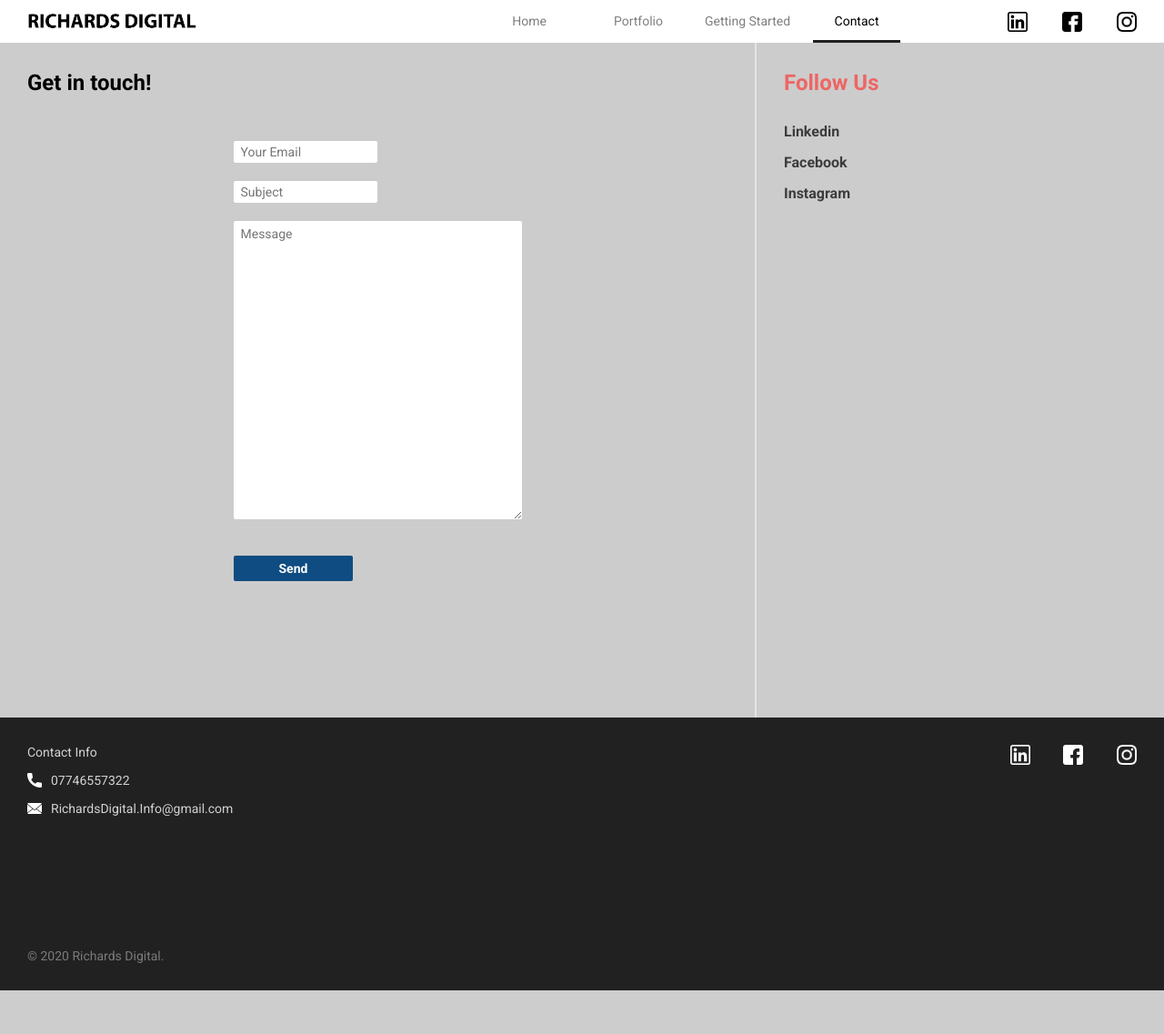
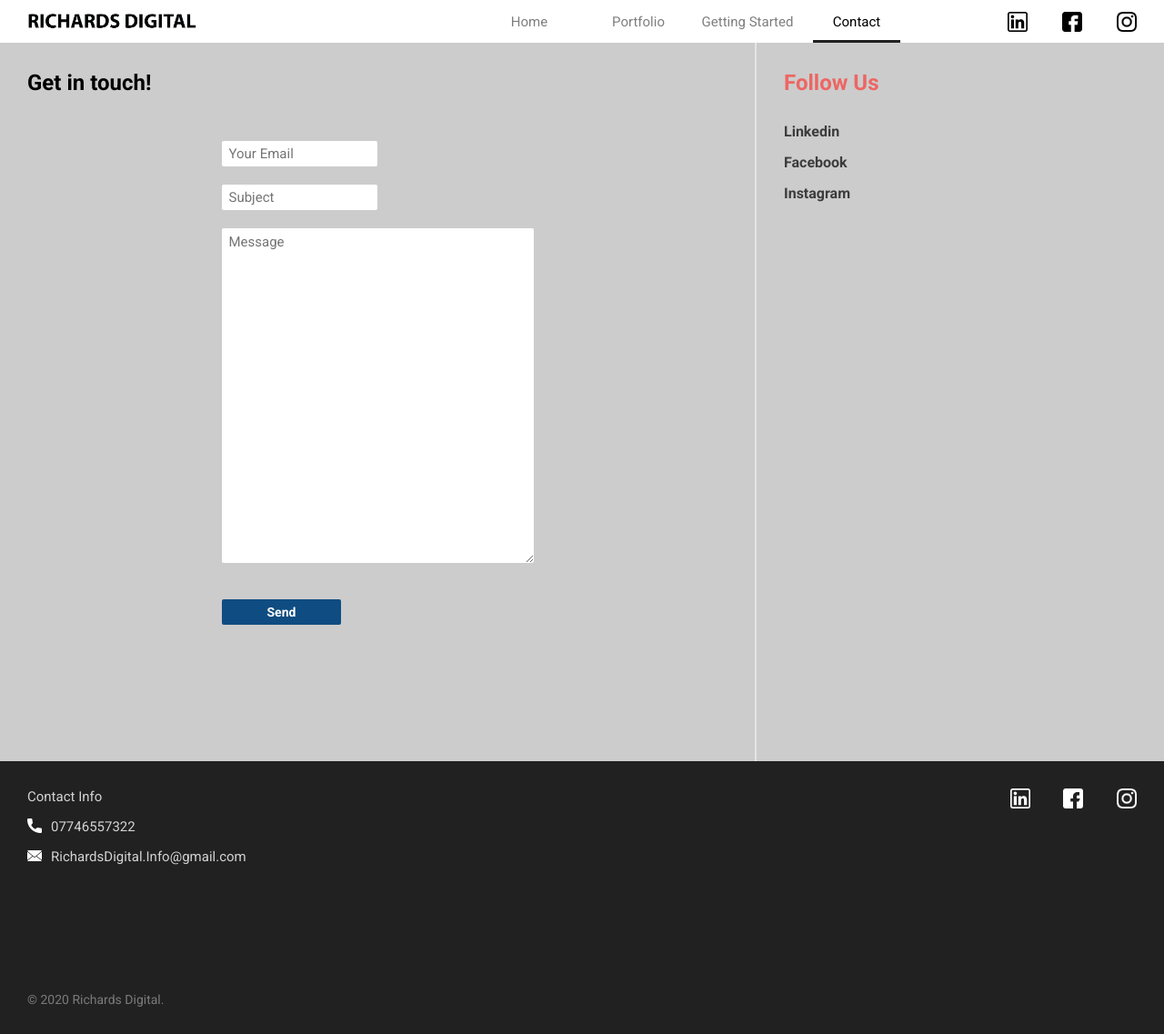
Before and after one commit to RichardsDigital/RichardsDigital, a Node server app: page /contact in a window 1280 px wide. Shown: the whole page at 91% size. Before the commit the page ends 1089 px from the top, so only its background shows below. Run offline with Node 20, Linux system fonts and the light colour scheme; some libraries are stand-ins or nearby versions.

Commit message:
Increased font size and altered scroll-magic

```diff
--- a/public/styles.css
+++ b/public/styles.css
@@ -110,7 +110,7 @@
 
 .sidenav a {
     color: white;
-    font-size: 14px;
+    font-size: 15px;
     opacity: 100%;
     padding: 20px 0 20px 0;
     margin-left: 40px;
@@ -289,7 +289,7 @@
 
 input, textarea {
     outline: none;
-    font-size: 14px;
+    font-size: 15px;
 }
 
 li {
@@ -297,11 +297,11 @@
 }
 
 a {
-    font-size: 14px;
+    font-size: 15px;
 }
 
 p {
-    font-size: 14px;
+    font-size: 15px;
     line-height: 18px;
     line-height: 24px;
     opacity: 0.8;
@@ -1207,7 +1207,7 @@
         display: flex;
         margin: 20px 0 20px 0;
         width: 50%;
-        height: 24px;
+        height: 28px;
         border: none;
         border-radius: 2px;
         padding: 2px 0 2px 8px;
@@ -1281,7 +1281,7 @@
     .inner-contact-box input {
         margin: 0 0 20px 0;
         width: 100%;
-        height: 24px;
+        height: 28px;
         border: none;
         border-radius: 2px;
         padding: 2px 0 2px 8px;
--- a/views/gettingStarted.ejs
+++ b/views/gettingStarted.ejs
@@ -131,7 +131,7 @@
 
             var ourScene = new ScrollMagic.Scene({
                 triggerElement: '.textBoxOne',
-                duration: '57%'
+                duration: '60.5%'
             })
             .setClassToggle('#step1', 'appear')
             .addTo(controller);
--- a/views/portfolio.ejs
+++ b/views/portfolio.ejs
@@ -273,21 +273,21 @@
 
             var ourScene = new ScrollMagic.Scene({
                 triggerElement: '#pBox1',
-                duration: '48.6%'
+                duration: '68%'
             })
             .setClassToggle('#pBox1', 'fade-in')
             .addTo(controller);
 
             var ourScene = new ScrollMagic.Scene({
                 triggerElement: '#pBox2',
-                duration: '48.6%'
+                duration: '68%'
             })
             .setClassToggle('#pBox2', 'fade-in')
             .addTo(controller);
 
             var ourScene = new ScrollMagic.Scene({
                 triggerElement: '#pBox3',
-                duration: '48.6%'
+                duration: '68%'
             })
             .setClassToggle('#pBox3', 'fade-in')
             .addTo(controller);
```
